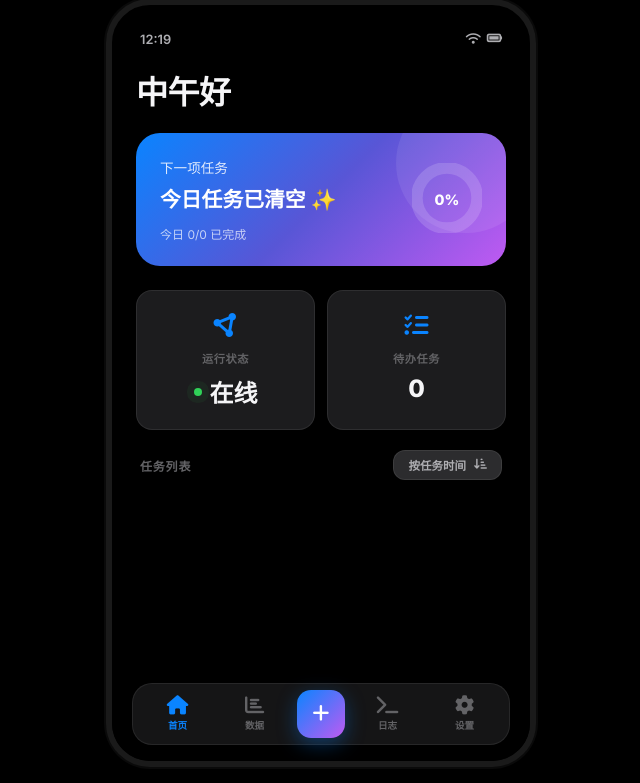
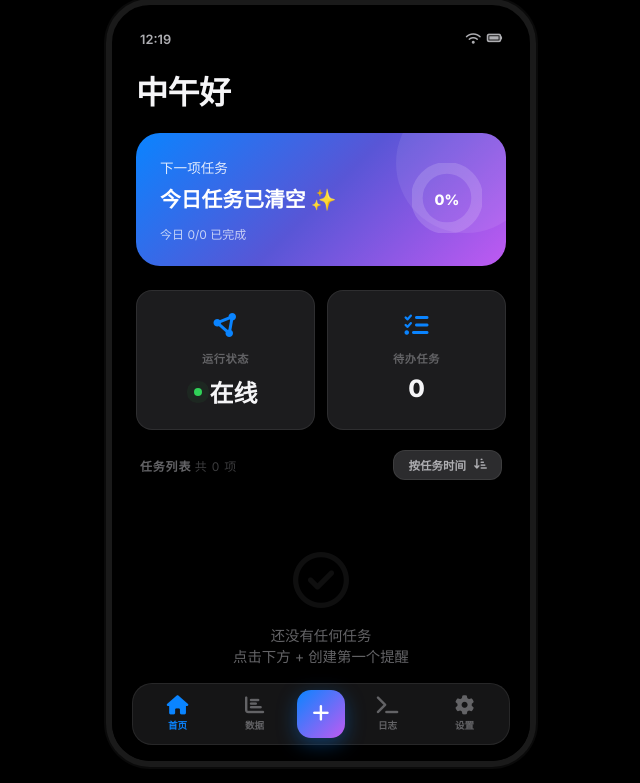
Before and after one commit to mygaga2024/reminder, a Flask app: page / in a window 1280 px wide. Shown: the part 17-800 px from the top of the page, without its empty margins (319-959 px from the left). Run offline with Flask 3, Linux system fonts and the light colour scheme; some libraries are stand-ins or nearby versions.

Commit message:
fix: 修复前端totalCount元素缺失导致JS错误，优化容器权限

```diff
--- a/reminder.py
+++ b/reminder.py
@@ -32,11 +32,13 @@
         except Exception:
             self.handleError(record)
 
-# 修复关键点：%(message)s 才是正确的占位符
 log_handler = ListHandler()
 log_handler.setFormatter(logging.Formatter('%(asctime)s - %(levelname)s - %(message)s'))
+stream_handler = logging.StreamHandler()
+stream_handler.setFormatter(logging.Formatter('%(asctime)s - %(levelname)s - %(message)s'))
 logger = logging.getLogger()
 logger.addHandler(log_handler)
+logger.addHandler(stream_handler)
 logger.setLevel(logging.INFO)
 
 # 环境变量配置
@@ -348,7 +350,7 @@
 if __name__ == "__main__":
     try:
         from waitress import serve
-        logger.info(f"Life Reminder Engine v3.0.0 启动中...")
+        logger.info(f"Life Reminder Engine v3.0.4 启动中...")
         logger.info(f"服务端口: {APP_PORT}")
         logger.info(f"时区: {TZ}")
 
--- a/templates/index.html
+++ b/templates/index.html
@@ -589,7 +589,7 @@
             </div>
 
             <div class="section-head">
-                <div class="section-title">任务列表</div>
+                <div class="section-title">任务列表 <span id="totalCount" style="font-weight:normal;opacity:0.6"></span></div>
                 <div class="sort-container">
                     <button class="sort-trigger" id="sortTrigger" onclick="toggleSortMenu(event)">
                         <span id="sortLabel">按任务时间</span><i id="sortIcon" class="fas fa-arrow-down-short-wide"></i>
@@ -1542,7 +1542,7 @@
                 </ul>
             </div>
             <div style="background: var(--c-surface2); border-radius: 12px; padding: 16px; margin-bottom: 12px;">
-                <div style="font-weight: 700; color: var(--c-text1); margin-bottom: 8px;">v3.0.0 - v3.0.3</div>
+                <div style="font-weight: 700; color: var(--c-text1); margin-bottom: 8px;">v3.0.0 - v3.0.4</div>
                 <ul style="margin: 0; padding-left: 20px; font-size: 0.85rem; color: var(--c-text2); line-height: 1.8;">
                     <li>全新UI界面设计</li>
                     <li>支持企业微信、钉钉、飞书Webhook</li>
```
Also changed, not shown: 1 other file.
